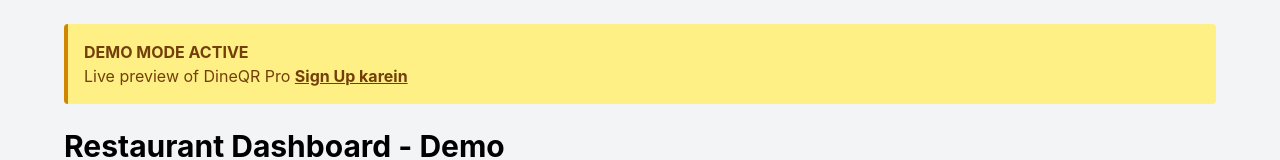
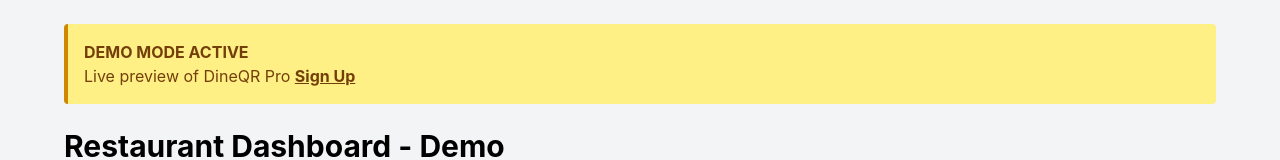
Before and after one commit to shanza377/dineqr-pro, a React (Vite) app: page /demo in a window 1280 px wide. Shown: the top 160 px of the page. Built offline with nearby package versions, Linux system fonts and the light colour scheme.

Commit message:
edit text

```diff
--- a/src/pages/DemoDashboard.jsx
+++ b/src/pages/DemoDashboard.jsx
@@ -7,7 +7,7 @@
       <div className="max-w-6xl mx-auto">
         <div className="bg-yellow-200 border-l-4 border-yellow-600 text-yellow-900 p-4 mb-6 rounded">
           <p className="font-bold">DEMO MODE ACTIVE</p>
-          <p>Live preview of DineQR Pro <Link to="/login" className="underline font-bold">Sign Up karein</Link></p>
+          <p>Live preview of DineQR Pro <Link to="/login" className="underline font-bold">Sign Up</Link></p>
         </div>
 
         <h1 className="text-3xl font-bold mb-6">Restaurant Dashboard - Demo</h1>
```
